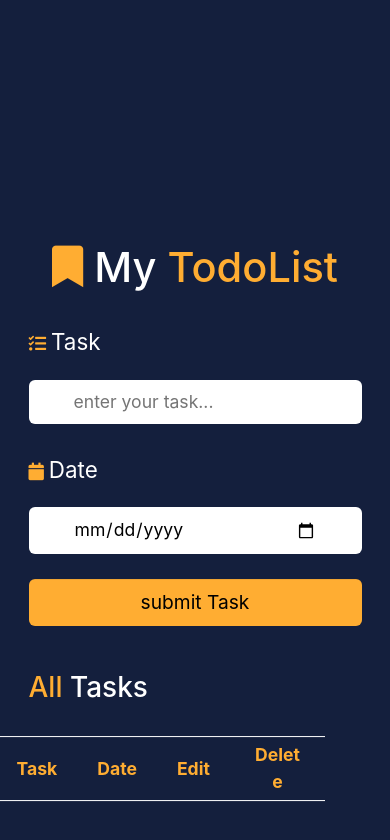
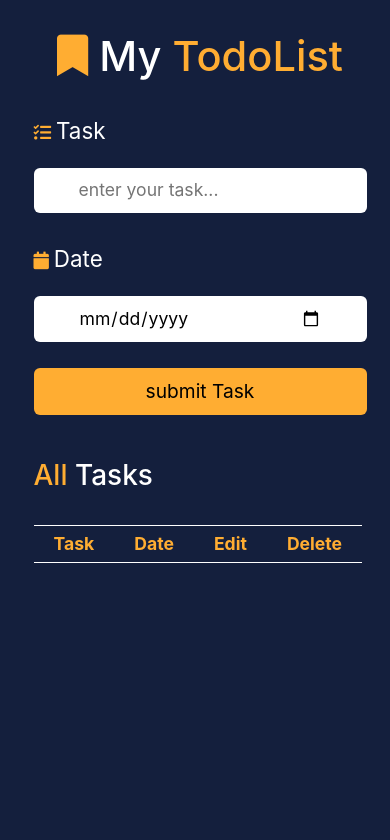
Before and after one commit to cmcWebCode40/simple_todo_list, a website: page src/index.html in a window 390 px wide. Drawn offline with nearby package versions, Linux system fonts and the light colour scheme.

Commit message:
update on the styles

```diff
--- a/src/css/style.css
+++ b/src/css/style.css
@@ -12,11 +12,6 @@
   padding: 0;
 }
 
-html {
-  overflow-y: scroll;
-  scroll-behavior: smooth;
-}
-
 body {
   background: var(--bg-color);
   color: #fff;
@@ -25,11 +20,8 @@ body {
 }
 
 .container {
-  position: absolute;
-  top: 60%;
-  left: 50%;
-  transform: translate(-50%, -50%);
   width: 500px;
+  margin: auto;
 }
 
 .wrapper {
@@ -107,11 +99,10 @@ tbody tr {
 
 td {
   padding: 5px 20px;
-
   text-align: center;
   border-top: 1px solid var(--text-color);
   border-bottom: 1px solid var(--text-color);
-  max-width: 95px;
+  max-width: 125px;
   word-wrap: break-word;
 }
 table td:hover {
@@ -125,10 +116,6 @@ table td:hover {
   }
 
   .row {
-    margin-left: -2rem;
-  }
-
-  body {
-    overflow-y: scroll;
+    margin: auto;
   }
 }
--- a/src/scripts/app.js
+++ b/src/scripts/app.js
@@ -1,4 +1,4 @@
-// Delclaring the c {lass that will be used .....
+// *Delclaring the class that will be used .....
 
 class TODOAPP {
   constructor(task, date) {
```
